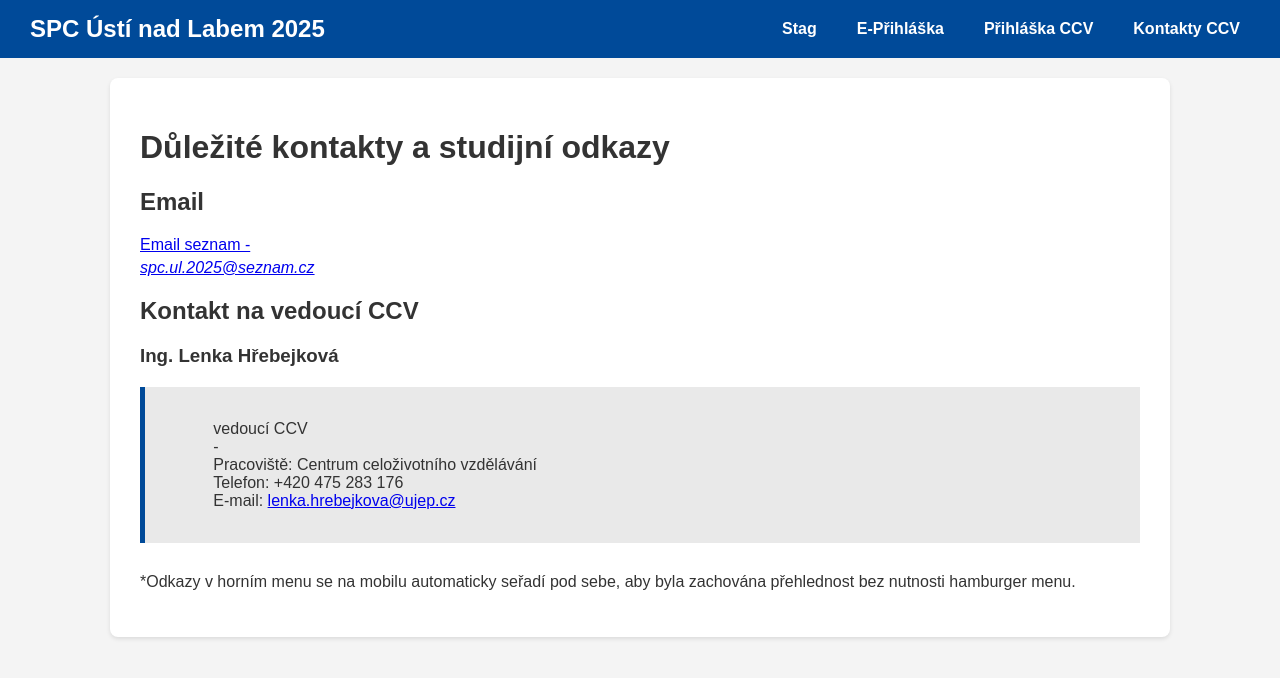
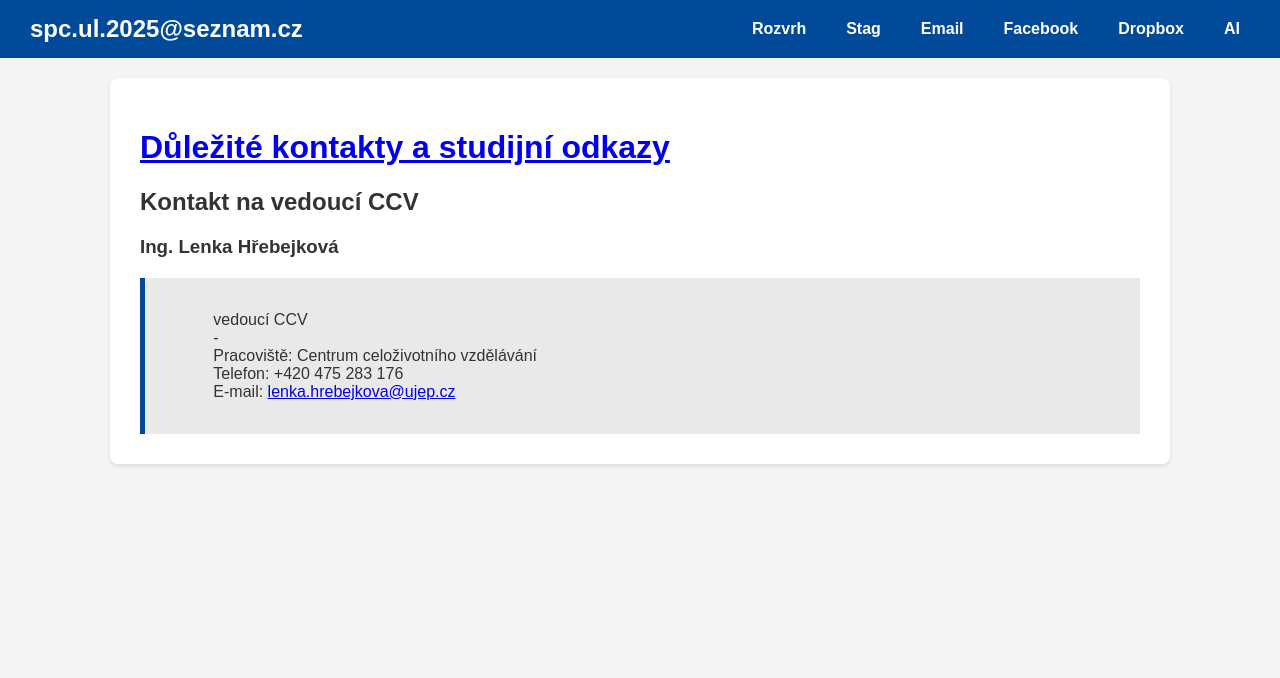
Before and after one commit to bedjan/spc.ul.2025, a plain HTML site: page index.html in a window 1280 px wide. Drawn offline with Linux system fonts and the light colour scheme.

Commit message:
Update index.html

```diff
--- a/index.html
+++ b/index.html
@@ -111,24 +111,24 @@
 <body>
 
     <div class="header">
-        <div class="logo">SPC Ústí nad Labem 2025</div>
+        <div class="logo">spc.ul.2025@seznam.cz</div>
         <nav class="main-nav">
             <ul>
+
+			    <li><a href="https://github.com/bedjan/ucitel/blob/main/rozvrh.md" target="_blank">Rozvrh</a></li>
                 <li><a href="https://stag.ujep.cz/" target="_blank">Stag</a></li>
-                <li><a href="https://portal.ujep.cz/portal/studium/uchazec/eprihlaska.html" target="_blank">E-Přihláška</a></li>
-                <li><a href="https://www.pf.ujep.cz/cs/centrum-celozivotniho-vzdelavani-prihlaska" target="_blank">Přihláška CCV</a></li>
-                <li><a href="https://www.pf.ujep.cz/cs/cat/centrum-celozivotniho-vzdelavani-kontakty" target="_blank">Kontakty CCV</a></li>
+                <li><a href="https://email.seznam.cz" target="_blank">Email</a></li>
+                <li><a href="https://www.facebook.com/groups/2026049324832552" target="_blank">Facebook</a></li>
+				 <li><a href="https://www.dropbox.com/home" target="_blank">Dropbox</a></li>
+				<li><a href="https://notebooklm.google.com" target="_blank">AI</a></li>
+
+
             </ul>
         </nav>
     </div>
 
     <div class="content">
-        <h1>Důležité kontakty a studijní odkazy</h1>
-
-        <h2>Email</h2>
-        <p class="email-link">
-            <a href="https://email.seznam.cz" target="_blank">Email seznam - <strong>spc.ul.2025@seznam.cz</strong></a>
-        </p>
+        <h1><a href="https://www.pf.ujep.cz/cs/cat/centrum-celozivotniho-vzdelavani-kontakty" target="_blank">Důležité kontakty a studijní odkazy</a></h1>
 
         <h2>Kontakt na vedoucí CCV</h2>
         <h3 id="ing-lenka-h-ebejkov-">Ing. Lenka Hřebejková</h3>
@@ -140,10 +140,10 @@
             E-mail: <a href="mailto:lenka.hrebejkova@ujep.cz">lenka.hrebejkova@ujep.cz</a>
         </div>
 
-        <p style="margin-top: 30px;">
-            *Odkazy v horním menu se na mobilu automaticky seřadí pod sebe, aby byla zachována přehlednost bez nutnosti hamburger menu.
-        </p>
+
     </div>
+
+
 
 </body>
 </html>
```
